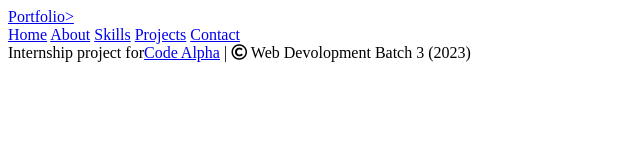
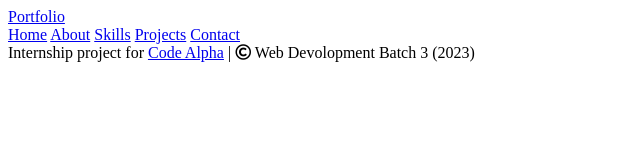
Before and after one commit to bshongwe/Code_Alpha_Personal_Portfolio_Website, a plain HTML site: page index.html in a window 1280 px wide. Shown: the full height of the page, 0-640 px from the left. Drawn offline with Linux system fonts and the light colour scheme.

Commit message:
HTML - cleaning minor errors

```diff
--- a/index.html
+++ b/index.html
@@ -28,7 +28,7 @@
 <body>
 	<!-- Header section -->
 	<header class="header">
-		<a href="#" class="logo">Portfolio></a>
+		<a href="#" class="logo">Portfolio</a>
 		<nav class="navbar">
 			<a href="#">Home</a>
 			<a href="#">About</a>
@@ -87,7 +87,7 @@
 
     <!-- Footer section -->
     <footer>
-        <span>Internship project for<a href="https://www.codealpha.tech">Code Alpha</a> | <span class="far fa-copyright"></span> Web Devolopment Batch 3 (2023)</span>
+        <span>Internship project for <a href="https://www.codealpha.tech">Code Alpha</a> | <span class="far fa-copyright"></span> Web Devolopment Batch 3 (2023)</span>
     </footer>
 
     <!-- end of Footer section -->
```
